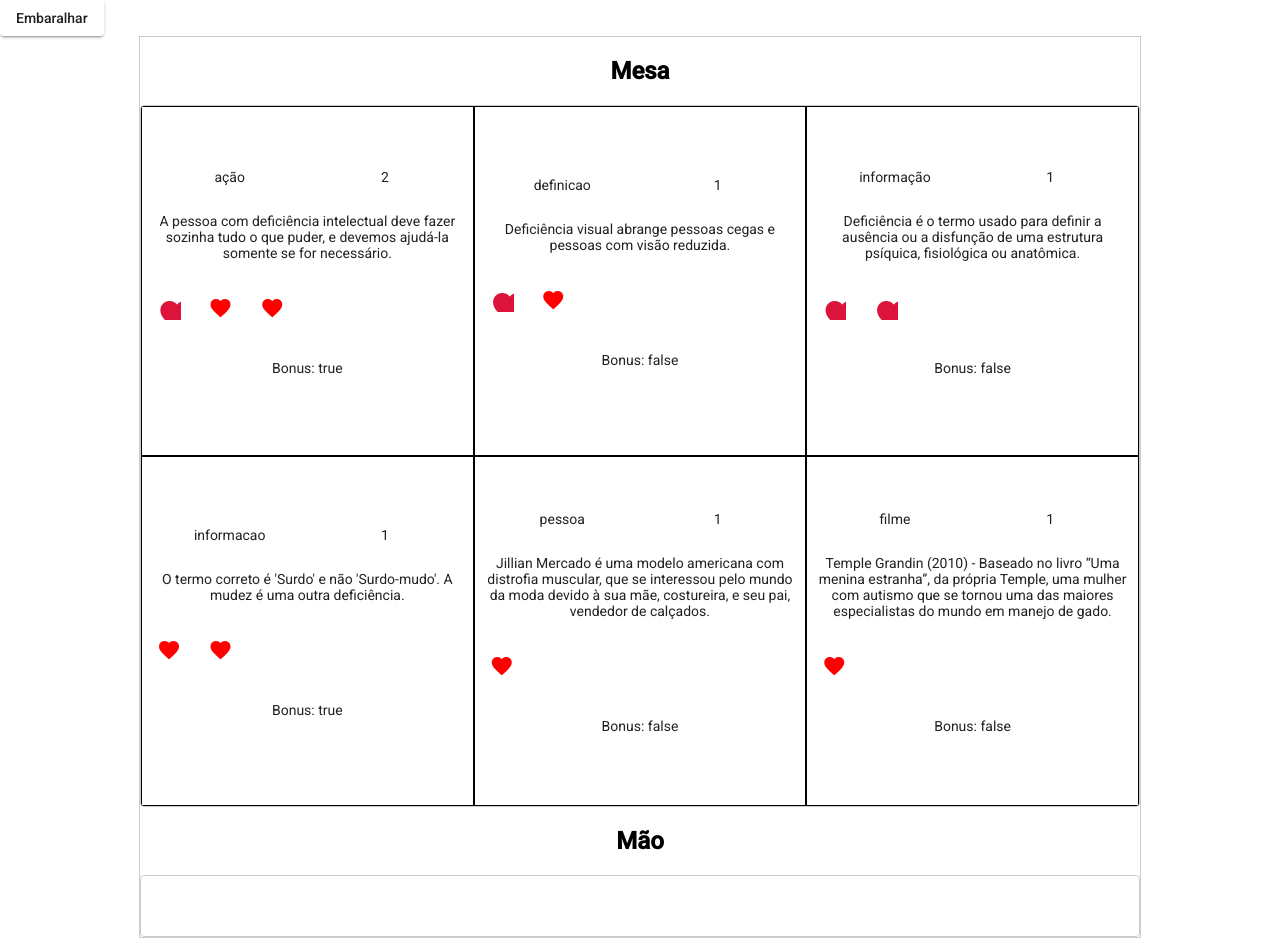
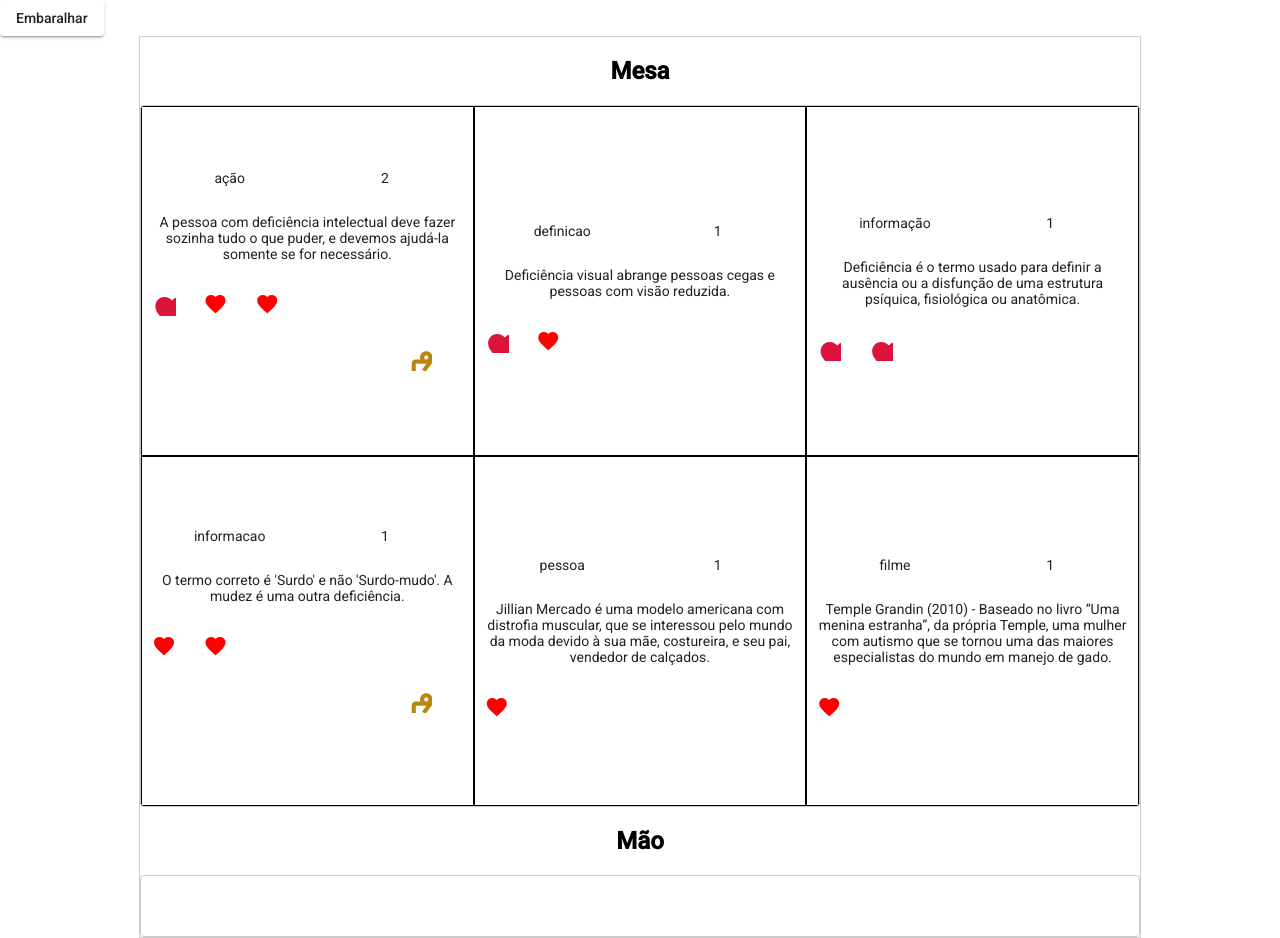
Before and after one commit to felipebonadio/TesteLila, an Angular app: page / in a window 1280 px wide. Built offline with nearby package versions, Linux system fonts and the light colour scheme.

Commit message:
Created Gift icon

```diff
--- a/src/app/app.component.css
+++ b/src/app/app.component.css
@@ -84,7 +84,8 @@
 .colunas {
   display: grid;
   grid-template-columns: 15% 15% 15%;
-  height:55px;
+  height:auto;
+  width: auto;
   grid-gap: 5px;
   color: red;
   align-items: baseline;
@@ -96,12 +97,18 @@
   color: crimson;
 }
 
-mat-icon {
-  margin: 5px;
+
+.gift{
+  color: darkgoldenrod;
+  font-size: 50px;
+
 }
-
 .coluna-2{
   display: grid;
   grid-template-columns: 1fr 1fr;
   justify-content: space-around;
 }
+.right{
+  justify-self: end;
+  margin: 10%
+}
--- a/src/app/app.component.html
+++ b/src/app/app.component.html
@@ -19,7 +19,9 @@
              <mat-icon id="grande"  *ngFor="let i of [].constructor(card[4])">favorite</mat-icon>
              <mat-icon *ngFor="let i of [].constructor(card[3])">favorite</mat-icon>
             </div>
-            <p> Bonus: {{ card[5] }}</p><br>
+             <div *ngIf="card[5]" class="right">
+              <mat-icon class="gift">card_giftcard</mat-icon>
+             </div>
           </div>
         </div>
       </div>
@@ -36,10 +38,12 @@
           </div>
            <p> {{ card[1] }}</p><br>
             <div class="colunas">
-             <mat-icon id="grande"  *ngFor="let i of [].constructor(card[4])">favorite</mat-icon>
+             <mat-icon id="grande" *ngFor="let i of [].constructor(card[4])">favorite</mat-icon>
              <mat-icon *ngFor="let i of [].constructor(card[3])">favorite</mat-icon>
             </div>
-            <p> Bonus: {{ card[5] }}</p><br>
+            <div *ngIf="card[5]" class="right">
+              <mat-icon class="gift">card_giftcard</mat-icon>
+             </div>
         </div>
       </div>
     </div>
```
